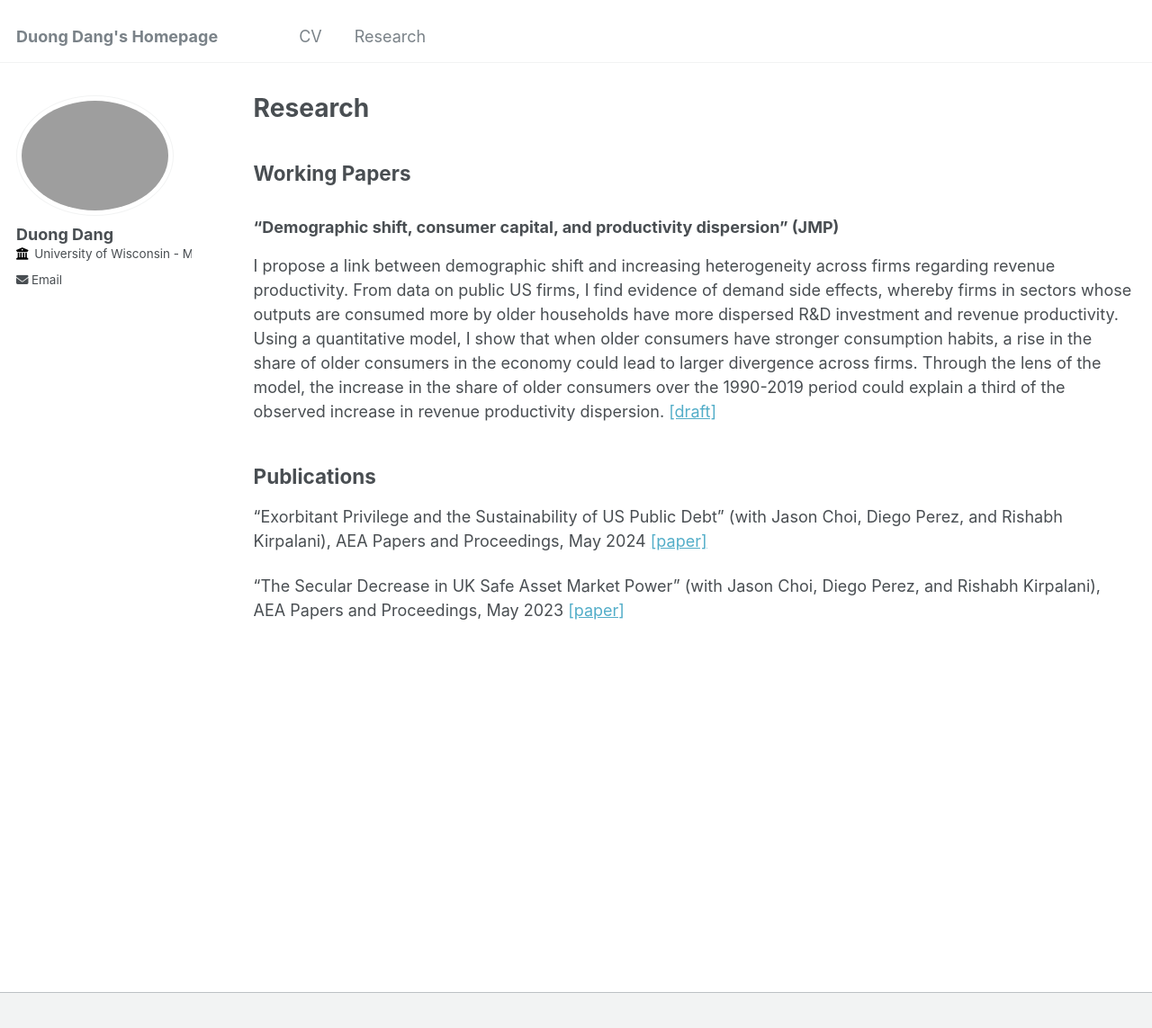
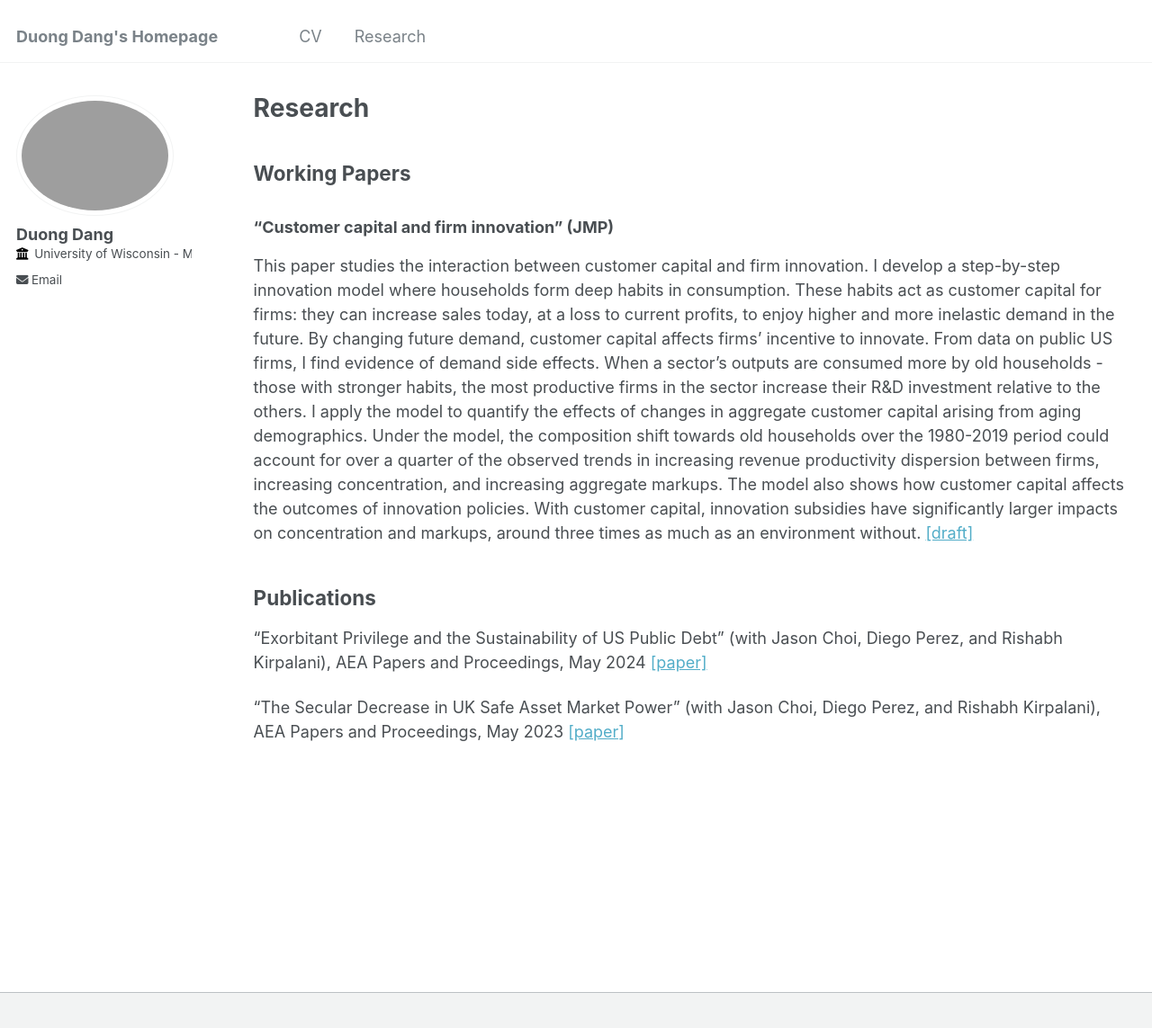
Before and after one commit to duongqdang/duongqdang.github.io, a Jekyll site: the page built from _pages/research.md, in a window 1280 px wide and 1176 px high. Shown: the top 1143 px of the window at 90% size. Built offline with Jekyll 4.4.1, drawn with Linux system fonts in a browser that asks for light colours.

Commit message:
Update research.md

```diff
--- a/_pages/research.md
+++ b/_pages/research.md
@@ -7,11 +7,11 @@ author_profile: true
 
 ## Working Papers
 
-### "Demographic shift, consumer capital, and productivity dispersion" (JMP)
-I propose a link between demographic shift and increasing heterogeneity across firms regarding revenue productivity. From data on public US firms, I find evidence of demand side effects, whereby firms in sectors whose outputs are consumed more by older households have more dispersed R&D investment and revenue productivity. Using a quantitative model, I show that when older consumers have stronger consumption habits, a rise in the share of older consumers in the economy could lead to larger divergence across firms. Through the lens of the model, the increase in the share of older consumers over the 1990-2019 period could explain a third of the observed increase in revenue productivity dispersion. [[draft]](http://qddang.github.io/files/draft2.pdf)
+### "Customer capital and firm innovation" (JMP)
+This paper studies the interaction between customer capital and firm innovation. I develop a step-by-step innovation model where households form deep habits in consumption. These habits act as customer capital for firms: they can increase sales today, at a loss to current profits, to enjoy higher and more inelastic demand in the future. By changing future demand, customer capital affects firms' incentive to innovate. From data on public US firms, I find evidence of demand side effects. When a sector's outputs are consumed more by old households - those with stronger habits, the most productive firms in the sector increase their R&D investment relative to the others. I apply the model to quantify the effects of changes in aggregate customer capital arising from aging demographics. Under the model, the composition shift towards old households over the 1980-2019 period could account for over a quarter of the observed trends in increasing revenue productivity dispersion between firms, increasing concentration, and increasing aggregate markups. The model also shows how customer capital affects the outcomes of innovation policies. With customer capital, innovation subsidies have significantly larger impacts on concentration and markups, around three times as much as an environment without. [[draft]](http://duongqdang.github.io/files/jmp_dang.pdf)
 
 ## Publications
 
-“Exorbitant Privilege and the Sustainability of US Public Debt” (with Jason Choi, Diego Perez, and Rishabh Kirpalani), AEA Papers and Proceedings, May 2024 [[paper]](http://qddang.github.io/files/CDKP_UK.pdf)
+“Exorbitant Privilege and the Sustainability of US Public Debt” (with Jason Choi, Diego Perez, and Rishabh Kirpalani), AEA Papers and Proceedings, May 2024 [[paper]](http://duongqdang.github.io/files/CDKP_UK.pdf)
 
-“The Secular Decrease in UK Safe Asset Market Power” (with Jason Choi, Diego Perez, and Rishabh Kirpalani), AEA Papers and Proceedings, May 2023 [[paper]](http://qddang.github.io/files/CDKP_USdebt_nber.pdf)
+“The Secular Decrease in UK Safe Asset Market Power” (with Jason Choi, Diego Perez, and Rishabh Kirpalani), AEA Papers and Proceedings, May 2023 [[paper]](http://duongqdang.github.io/files/CDKP_USdebt_nber.pdf)
```
